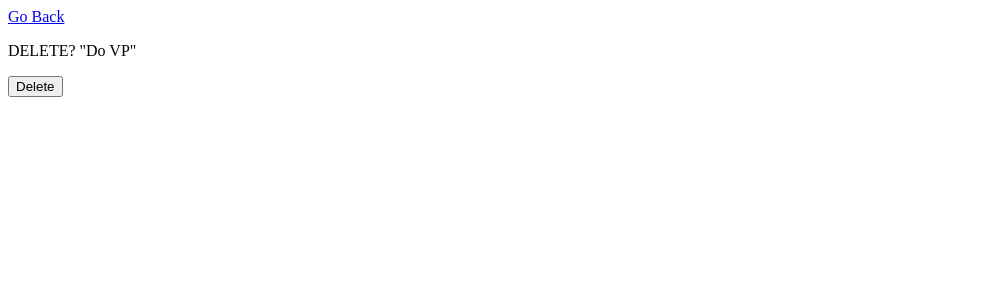
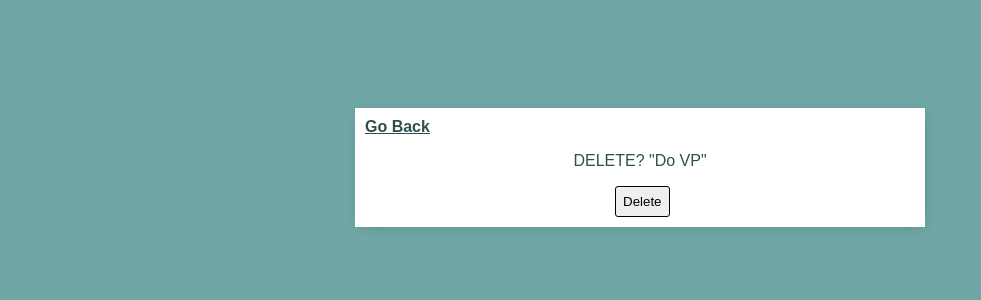
Before and after one commit to Dancha778/Django, a Django app: page /task-delete/1 in a window 1280 px wide. Shown: the top 300 px of the page, without its empty margins (0-981 px from the left). Run offline with Django 4.2, Linux system fonts and the light colour scheme; a user stored in the database is signed in; data comes from the database, SQL or seed files in the repository; both versions use the stored data as it was after the commit.

Commit message:
add style

```diff
--- a/Django_ToDoList/base/templates/base/login.html
+++ b/Django_ToDoList/base/templates/base/login.html
@@ -1,3 +1,7 @@
+{% extends 'base/main.html' %}
+{% block content %}
+
+
 <h1>Login</h1>
 
 <form method="post">
@@ -8,3 +12,5 @@
 
 
 <p>Dont have an account? <a href="{% url 'register' %}">Register</a></p>
+
+{% endblock content %}
--- /dev/null
+++ b/Django_ToDoList/base/templates/base/main.html
@@ -0,0 +1,83 @@
+<!DOCTYPE html>
+
+<html lang="en">
+
+<head>
+    <meta charset="UTF-8">
+    <meta http-equiv="X-UA-Compatible" content="IE=edge">
+    <meta name="viewport" content="width=device-width, initial-scale=1.0">
+    <title>To Do List</title>
+</head>
+
+
+<style>
+    body{
+        background-color: #6fa7a4;
+        font-family:Arial, Helvetica, sans-serif;
+        padding-top: 100px;
+    }
+
+    h1,h2,h3,h4,h5,h6{
+        font-family:'Times New Roman', Times, serif;
+    }
+
+    a,p{
+        color:darkslategray;
+    }
+    a {
+            font-weight: 600;
+    }
+
+
+    .container{
+        max-width: 550px;
+        margin:auto;
+        background-color: #fff;
+        box-shadow: 2px 2px 13px -4px rgba(0, 0, 0, 0.21);
+        padding: 10px;
+    }
+
+    .Header-bar{
+        display: flex;
+        justify-content: space-between;
+        color: #fff;
+        padding: 10px;
+        border-radius: 5px 5px 2px 2px ;
+        background: linear-gradient(90deg, #9d0000,#480000,#000000);
+    }
+
+    .Header-bar a{
+        color: #FAFAFA;
+
+    }
+    input {
+            outline: none;
+            border: black 1px solid;
+            border-radius: 3px;
+    }
+
+.task-wrapper {
+            display: flex;
+            align-items: center;
+            justify-content: space-between;
+            background-color: #fff;
+            border-top: 1px solid #dfe4ea;
+            overflow: hidden;
+    }
+
+</style>
+
+
+
+<body>
+    <div class="container">
+        {% block content %}
+
+        {% endblock content %}
+    </div>
+
+
+</body>
+
+
+</html>
--- a/Django_ToDoList/base/templates/base/task_confirm_delete.html
+++ b/Django_ToDoList/base/templates/base/task_confirm_delete.html
@@ -1,6 +1,18 @@
+{% extends 'base/main.html' %}
+{% block content %}
+
+
 <a href="{% url 'tasks' %}">Go Back</a>
 <form method="post">
     {% csrf_token %}
-    <p>DELETE? "{{task}}"</p>
-    <input type="submit" value="Delete"/>
+    <p style="display: flex; justify-content: center;">DELETE? "{{task}}"</p>
+    <input type="submit" value="Delete" style="
+    padding: 7px;
+    margin-left: 250px;
+    display: flex;
+    justify-content: center;
+
+">
 </form>
+
+{% endblock content %}
--- a/Django_ToDoList/base/templates/base/task_form.html
+++ b/Django_ToDoList/base/templates/base/task_form.html
@@ -1,3 +1,7 @@
+{% extends 'base/main.html' %}
+{% block content %}
+
+
 <h3>Task Form</h3>
 
 <a href="{% url 'tasks' %}">Go Back</a>
@@ -7,3 +11,5 @@
     {{form.as_p}}
     <input type="submit" value="Submit">
 </form>
+
+{% endblock content %}
```
Also changed, not shown: Django_ToDoList/base/templates/base/register.html (+7 -1 lines), Django_ToDoList/base/templates/base/task_list.html (+28 -15 lines), Django_ToDoList/db.sqlite3.
